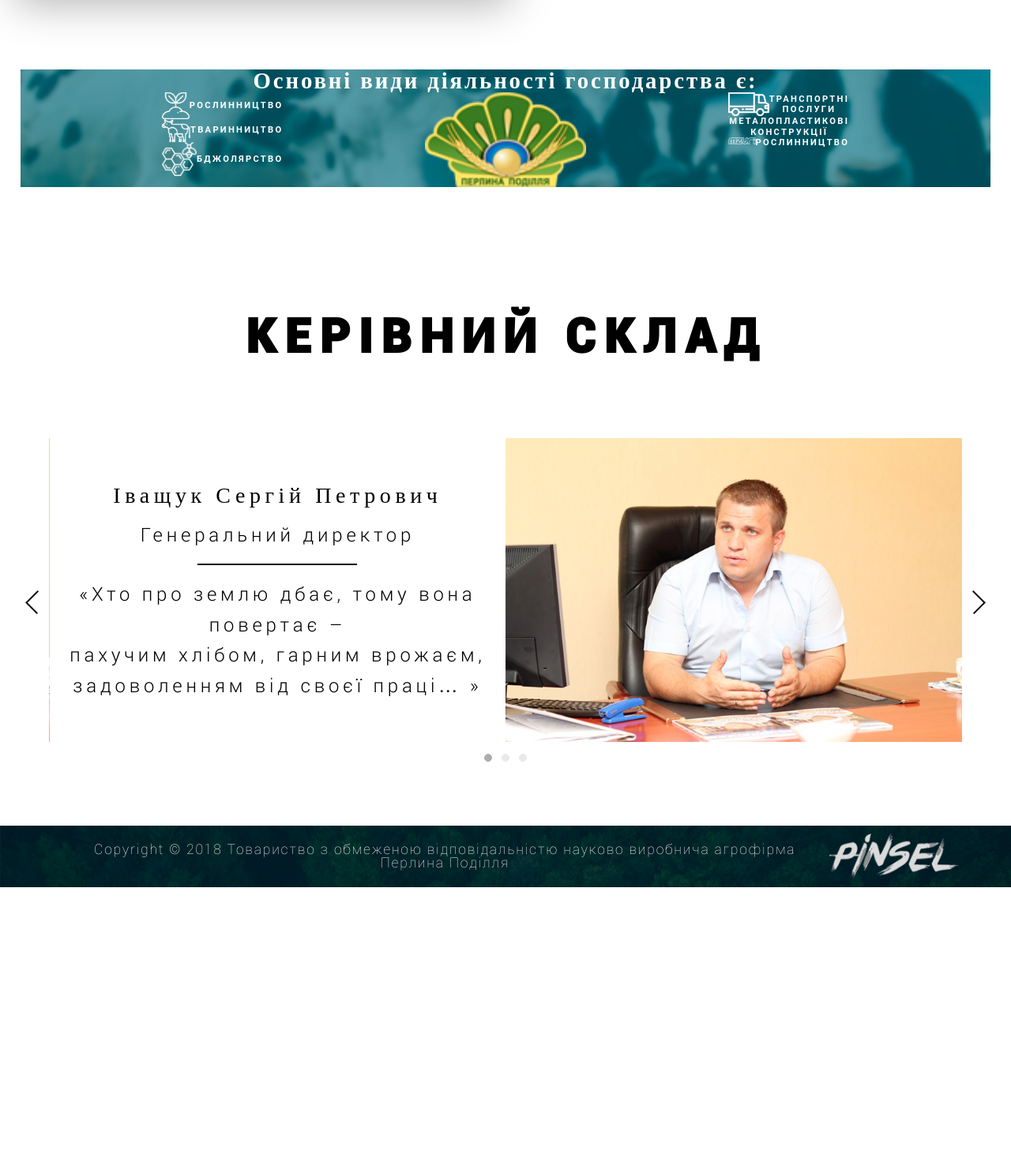
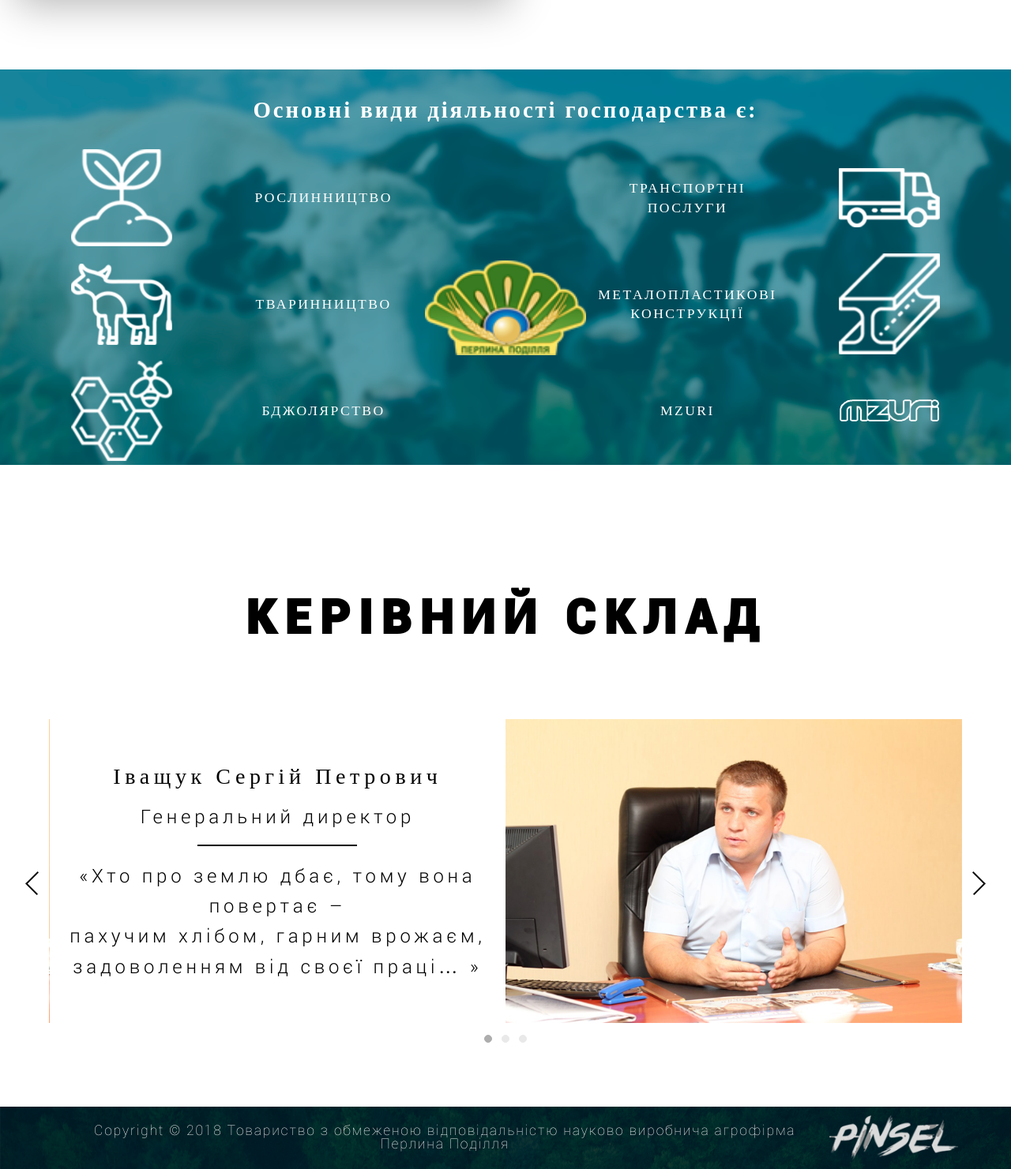
Before and after one commit to ya5on/perpod, a PHP site: page /about.html in a window 1280 px wide. Shown: the part 2696-4177 px from the top of the page at 79% size. Before the commit the page ends 3820 px from the top, so only its background shows below. Run offline with PHP 8.4, Linux system fonts and the light colour scheme; some web fonts are replaced.

Commit message:
fix slider

```diff
--- a/about.html
+++ b/about.html
@@ -111,80 +111,72 @@
                 </div>
             </div>
         </div>
-        <div class="container">
-            <div class="cows">
+        <div class="cows">
+            <div class="container">
                 <div class="row">
                     <div class="col-md-12">
                         <h5>Основні види діяльності господарства є:</h5>
                     </div>
-                    <div class="cows-content">
-                        <div class="col-md-5">
-                            <div class="cows-product">
-                                <div class="cow-product-item d-flex">
-                                    <div class="cow-img">
+                    <div class="col-md-12">
+                        <div class="cows-content d-flex flex-wrap">
+                            <div class="col-md-5">
+                                <div class="cows-item d-flex">
+                                    <div class="cows-img">
                                         <img src="img/about-main/grow.png" alt="">
                                     </div>
-                                    <div class="cow-text">
+                                    <div class="cows-text align-self-center">
                                         <p>РОСЛИННИЦТВО</p>
                                     </div>
                                 </div>
-                            </div>
-                            <div class="cows-product">
-                                <div class="cow-product-item d-flex">
-                                    <div class="cow-img">
+                                <div class="cows-item d-flex">
+                                    <div class="cows-img">
                                         <img src="img/about-main/cow.png" alt="">
                                     </div>
-                                    <div class="cow-text">
+                                    <div class="cows-text align-self-center">
                                         <p>ТВАРИННИЦТВО</p>
                                     </div>
                                 </div>
-                            </div>
-                            <div class="cows-product">
-                                <div class="cow-product-item d-flex">
-                                    <div class="cow-img">
+                                <div class="cows-item d-flex">
+                                    <div class="cows-img">
                                         <img src="img/about-main/bee.png" alt="">
                                     </div>
-                                    <div class="cow-text">
+                                    <div class="cows-text align-self-center">
                                         <p>БДЖОЛЯРСТВО</p>
                                     </div>
                                 </div>
                             </div>
-                        </div>
-                        <div class="col-md-2 d-flex flex-column align-self-center">
-                            <img src="img/about-main/Logo.png" alt="">
-                        </div>
-                        <div class="col-md-5">
-                            <div class="cows-product">
-                                <div class="cow-product-item d-flex">
-                                    <div class="cow-img">
+                            <div class="col-md-2 d-flex justify-content-center align-items-center">
+                                <div class="about-logo">
+                                    <img src="img/about-main/Logo.png" alt="">
+                                </div>
+                            </div>
+                            <div class="col-md-5">
+                                <div class="cows-item d-flex">
+                                    <div class="cows-text align-self-center">
+                                        <p>ТРАНСПОРТНІ
+                                            <br>ПОСЛУГИ
+                                        </p>
+                                    </div>
+                                    <div class="cows-img">
                                         <img src="img/about-main/truck.png" alt="">
                                     </div>
-                                    <div class="cow-text">
-                                        <p>ТРАНСПОРТНІ
-                                            <br> ПОСЛУГИ
+                                </div>
+                                <div class="cows-item d-flex">
+                                    <div class="cows-text align-self-center">
+                                        <p>МЕТАЛОПЛАСТИКОВІ
+                                            <br>КОНСТРУКЦІЇ
                                         </p>
                                     </div>
-                                </div>
-                            </div>
-                            <div class="cows-product">
-                                <div class="cow-product-item d-flex">
-                                    <div class="cow-img">
+                                    <div class="cows-img">
                                         <img src="img/about-main/steel.png" alt="">
                                     </div>
-                                    <div class="cow-text">
-                                        <p>МЕТАЛОПЛАСТИКОВІ
-                                            <br> КОНСТРУКЦІЇ
-                                        </p>
+                                </div>
+                                <div class="cows-item d-flex">
+                                    <div class="cows-text align-self-center">
+                                        <p>MZURI</p>
                                     </div>
-                                </div>
-                            </div>
-                            <div class="cows-product">
-                                <div class="cow-product-item d-flex">
-                                    <div class="cow-img">
+                                    <div class="cows-img">
                                         <img src="img/about-main/mzuri.png" alt="">
-                                    </div>
-                                    <div class="cow-text">
-                                        <p>РОСЛИННИЦТВО</p>
                                     </div>
                                 </div>
                             </div>
@@ -201,7 +193,7 @@
                     </div>
                     <div class="col-md-12">
                         <div class="about-main-slider">
-                            <div class="about-slider owl-carousel">
+                            <div class="about-page-slider owl-carousel">
                                 <div class="slider-item d-flex align-items-center">
                                     <div class="leadership-content">
                                         <p class="lead-name">Іващук Сергій Петрович</p>
--- a/css/style.css
+++ b/css/style.css
@@ -817,43 +833,48 @@ footer {
 }
 .cows h5 {
   color: #fff;
+  margin-top: 3%;
+  margin-bottom: 3%;
 }
 .cows-content {
+  min-width: 30%;
+  width: 100%;
+}
+.cows-item {
+  height: 30%;
+  justify-content: center;
+  align-items: center;
+  margin-bottom: 3%;
+}
+.cows-item p {
+  text-align: center;
+  font-size: 1.1em;
+  color: #fff;
+  font-family: "RobotoBold";
+  text-transform: uppercase;
+}
+.cows-img {
+  width: 50%;
   display: flex;
+  justify-content: center;
+}
+.cows-img img {
+  max-width: 50%;
+}
+.cows-text {
+  width: 50%;
+}
+.about-logo {
   width: 100%;
-  align-content: center;
 }
-.cows-product {
-  flex-wrap: wrap;
-  width: 30%;
-  margin-left: auto;
-  margin-right: auto;
+.about-logo img {
+  max-width: 100%;
 }
-.cow-product-item p {
-  text-transform: uppercase;
-  font-family: "Roboto";
-  font-weight: bold;
-  font-size: 0.7em;
-  line-height: 1.2;
-  letter-spacing: .2em;
-  color: #fff;
-}
-.cow-img {
-  display: flex;
-  flex-direction: column;
-  justify-content: space-between;
-}
-.cow-text {
-  display: flex;
-  align-items: center;
-  justify-content: center;
-  text-align: center;
-}
-.about-slider {
+.about-page-slider {
   padding: 3%;
 }
-.about-slider.owl-carousel .owl-nav .owl-next,
-.about-slider.owl-carousel .owl-nav .owl-prev {
+.about-page-slider.owl-carousel .owl-nav .owl-next,
+.about-page-slider.owl-carousel .owl-nav .owl-prev {
   width: 1.875em;
   height: 1.875em;
   display: block;
@@ -866,18 +887,18 @@ footer {
   margin-top: -15px;
   outline: none;
 }
-.about-slider.owl-carousel .owl-nav .owl-next {
+.about-page-slider.owl-carousel .owl-nav .owl-next {
   background-image: url(../img/main-page/slider-right.png);
   right: 0;
 }
-.about-slider.owl-carousel .owl-nav .owl-prev {
+.about-page-slider.owl-carousel .owl-nav .owl-prev {
   background-image: url(../img/main-page/slider-left.png);
   left: 0;
 }
-.about-slider.owl-carousel .owl-dots {
+.about-page-slider.owl-carousel .owl-dots {
   text-align: center;
 }
-.about-slider.owl-carousel button.owl-dot {
+.about-page-slider.owl-carousel button.owl-dot {
   background-color: #E9E9E9;
   width: 10px;
   height: 10px;
@@ -887,7 +908,7 @@ footer {
   margin-top: 15px;
   outline: none;
 }
-.about-slider.owl-carousel button.owl-dot.active {
+.about-page-slider.owl-carousel button.owl-dot.active {
   background-color: #ADADAD;
   border: 1px solid #ADADAD;
 }
--- a/js/main.js
+++ b/js/main.js
@@ -12,14 +12,15 @@ $(document).ready(function() {
 });
 //слайдер about страница
 $(document).ready(function() {
-    $(".about-slider").owlCarousel({
+    $(".about-page-slider").owlCarousel({
         autoplay: true,
         items: 1,
         loop: true,
         touchDrag: true,
         nav: true,
         navText: ['', ''],
-        dots: true
+        dots: true,
+        mouseDrag: false
     });
 });
 
--- a/less/about-page/_about-page.less
+++ b/less/about-page/_about-page.less
@@ -107,50 +107,53 @@
     margin-bottom: 7%;
     h5 {
         color: #fff;
+        margin-top: 3%;
+        margin-bottom: 3%;
     }
 }
-.cows-content {
-    display: flex;
+
+.cows-content  {
+    min-width: 30%;
     width: 100%;
-    align-content: center;
-}
-.cows-product {
-    flex-wrap: wrap;
-    width: 30%;
-    margin-left: auto;
-    margin-right: auto;
-
-
 }
 
-.cow-product-item {
-    p {
-        text-transform: uppercase;
-        font-family: "Roboto";
-        font-weight: bold;
-        font-size: 0.7em;
-        line-height: 1.2;
-        letter-spacing: .2em;
-        color: #fff;
+.cows-item {
+   height: 30%;
+   justify-content: center;
+   align-items: center;
+   margin-bottom: 3%;
+
+   p {
+    text-align: center;
+    font-size: 1.1em;
+    color: #fff;
+    font-family: "RobotoBold";
+    text-transform: uppercase;
+   }
+}
+.cows-img {
+    width: 50%;
+    display: flex;
+    justify-content: center;
+    img {
+        max-width: 50%;
+   }
+}
+.cows-text {
+    width: 50%;
+}
+.about-logo {
+    width: 100%;
+    img {
+        max-width: 100%;
     }
 }
-.cow-img {
-    display: flex;
-  flex-direction: column;
-  justify-content: space-between;
-}
-.cow-text {
-    display: flex;
-    align-items: center;
-    justify-content: center;
-    text-align: center;
-}
 
-.about-slider {
+.about-page-slider {
     padding: 3%;
 }
 
-.about-slider.owl-carousel .owl-nav .owl-next, .about-slider.owl-carousel .owl-nav .owl-prev {
+.about-page-slider.owl-carousel .owl-nav .owl-next, .about-page-slider.owl-carousel .owl-nav .owl-prev {
     width: 1.875em;
     height: 1.875em;
     display: block;
@@ -164,20 +167,20 @@
     outline: none;
 }
 
-.about-slider.owl-carousel .owl-nav .owl-next {
+.about-page-slider.owl-carousel .owl-nav .owl-next {
     background-image: url(../img/main-page/slider-right.png);
     right: 0;
 }
 
-.about-slider.owl-carousel .owl-nav .owl-prev {
+.about-page-slider.owl-carousel .owl-nav .owl-prev {
     background-image: url(../img/main-page/slider-left.png);
     left: 0;
 }
 
-.about-slider.owl-carousel .owl-dots {
+.about-page-slider.owl-carousel .owl-dots {
     text-align: center;
 }
-.about-slider.owl-carousel button.owl-dot {
+.about-page-slider.owl-carousel button.owl-dot {
     background-color: #E9E9E9;
     width: 10px;
     height: 10px;
@@ -188,7 +191,7 @@
     outline: none;
 }
 
-.about-slider.owl-carousel button.owl-dot.active {
+.about-page-slider.owl-carousel button.owl-dot.active {
     background-color: #ADADAD;
     border: 1px solid #ADADAD;
 }
--- a/less/main_page/_nav.less
+++ b/less/main_page/_nav.less
@@ -26,9 +26,9 @@
 .nav_list {
     width: 100%;
 
-        li {
+    .nav_list_item {
         padding-right: 3em;
-
+        margin-bottom: 20px;
         a {
             text-decoration: none;
             color: #fff;
@@ -61,3 +61,26 @@
         font-size: 1.25em;
     }
 }
+
+.nav_list {
+    li {
+        &:hover > ul {
+            display: block;
+
+        }
+        ul {
+            position: absolute;
+            min-width: 150px;
+            display: none;
+            li {
+                padding-top: 10px;
+
+                a {
+                    font-size: 16px;
+                    margin-top: 10px;
+                }
+            }
+
+        }
+    }
+}
```
Also changed, not shown: other parts of css/style.css (+43 -6 lines), index.html (+13 -5 lines), less/contacts-page/_contacts_main.less (+28 -2 lines), libs/owlcarousel/assets/owl.theme.default.min.css (+57 -1 lines), less/main_page/_about.less (indentation only). Lines whose indentation alone changed are shown as unchanged.
